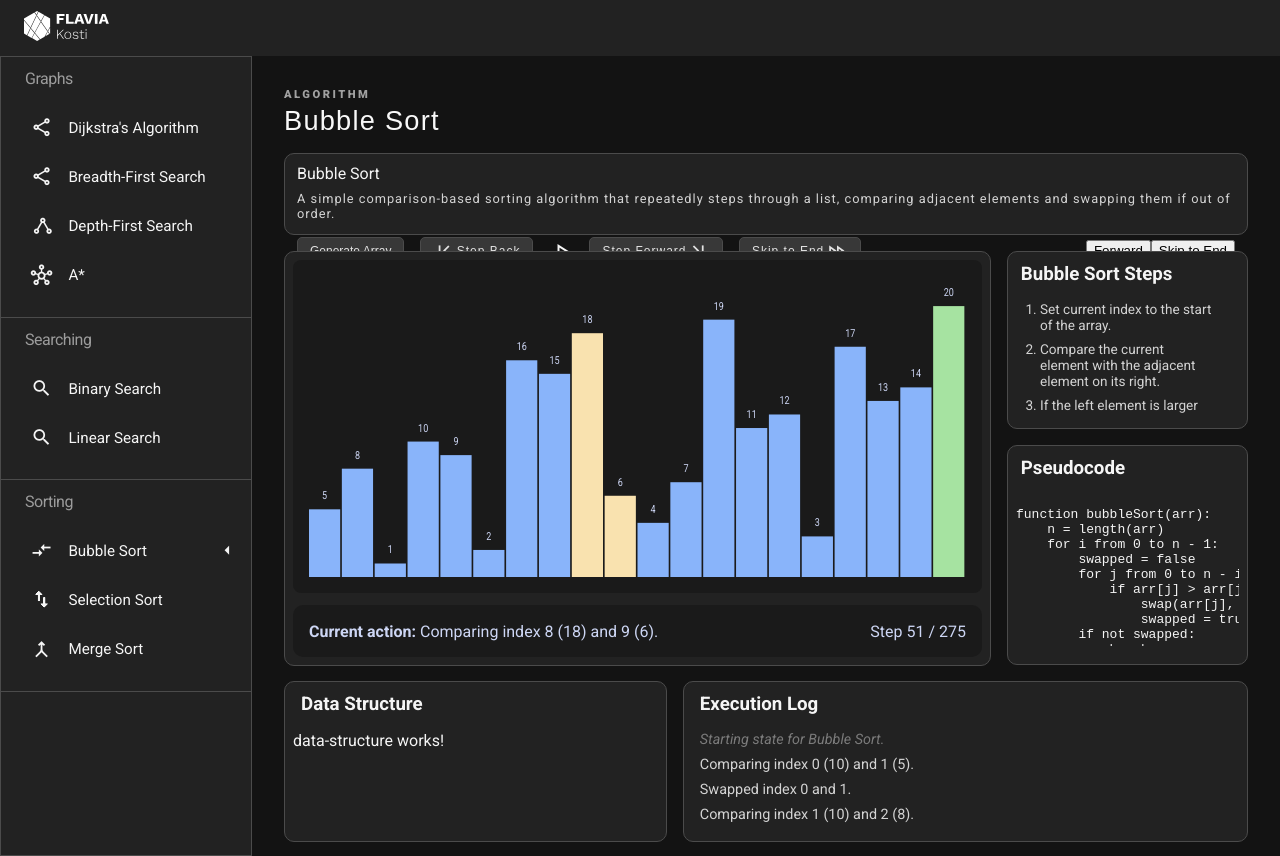
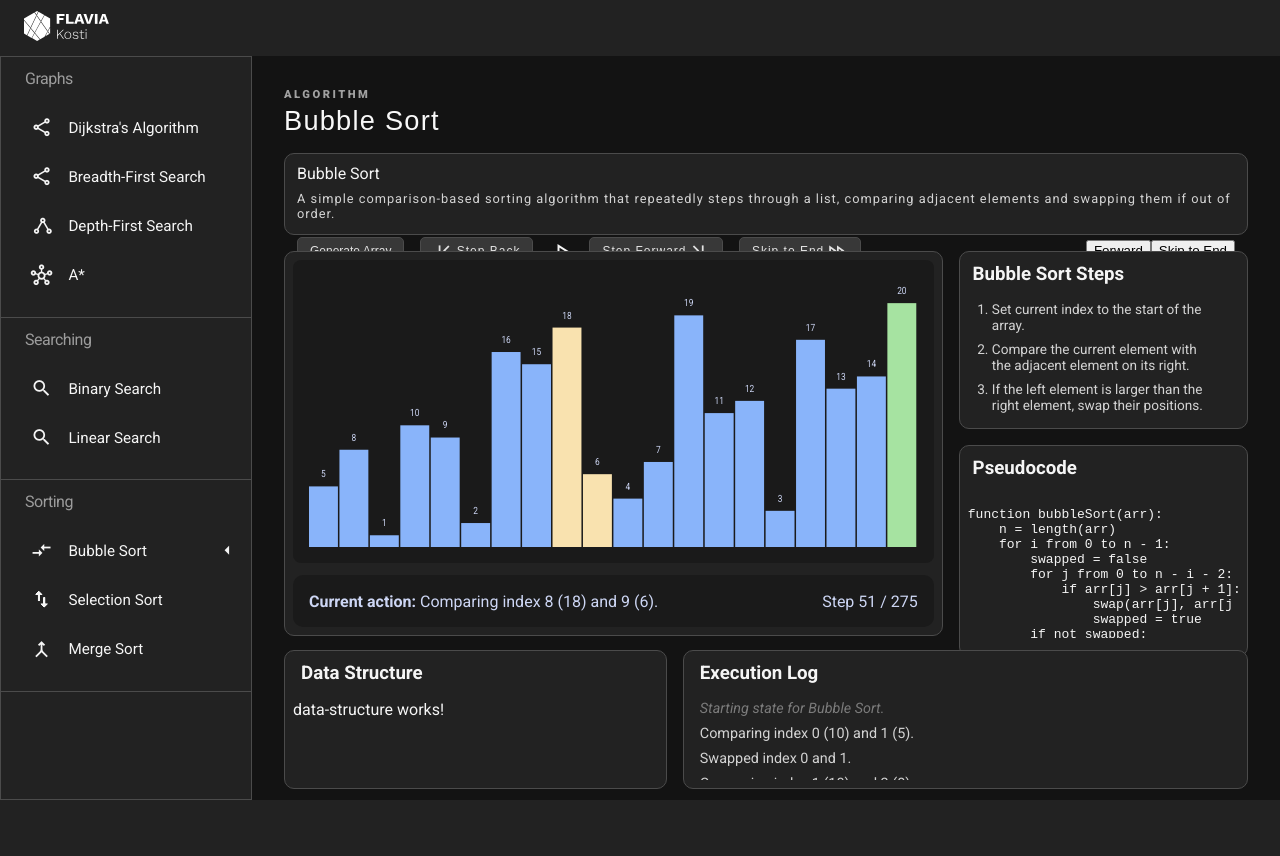
Before and after one commit to flavia3107/algorithm-visualizer, an Angular app: page / in a window 1280 px wide. After the commit the page ends 800 px from the top, so only its background shows below. Built offline with nearby package versions, Linux system fonts and the light colour scheme.

Commit message:
Algorithm-Visualizer: Responsivity - P13

```diff
--- a/src/app/app.scss
+++ b/src/app/app.scss
@@ -5,7 +5,7 @@
 }
 
 .main {
-	height: 100vh; /* Enforces full screen height as the boundary */
+	height: 93vh;
 	overflow: hidden;
 }
 
@@ -23,7 +23,7 @@
 	gap: 1rem;
 	padding: 2rem 2rem 1rem;
 	min-width: 0;
-	min-height: 0; /* Prevents children from expanding this container */
+	min-height: 0;
 	display: flex;
 	flex-direction: column;
 	box-sizing: border-box;
@@ -51,24 +51,22 @@ h3 {
 
 .controls {
 	height: 4rem;
-	flex-shrink: 0; /* Prevents controls from collapsing */
+	flex-shrink: 0;
 }
-
-/* --- LOCKED 55% VISUALIZER ROW --- */
 .visualizer-row {
 	display: flex;
 	gap: 1rem;
 	align-items: stretch;
-	height: 55%; /* LOCKED: Exactly 55% of content height */
-	max-height: 55%; /* Hard cap so content changes cannot expand it */
-	flex-shrink: 0; /* Prevents row from squeezing or expanding */
+	height: 55%;
+	max-height: 55%;
+	flex-shrink: 0;
 	min-height: 0;
 
 	.graph {
-		width: 75%;
+		width: 70%;
 		height: 96%;
 		min-height: 0;
-		overflow: hidden; /* Truncates anything that tries to push boundaries */
+		overflow: hidden;
 
 		app-visualizer {
 			display: block;
@@ -79,7 +77,7 @@ h3 {
 	}
 
 	.algorithm-details {
-		width: 25%;
+		width: 30%;
 		height: 100%;
 		min-height: 0;
 	}
@@ -89,7 +87,7 @@ h3 {
 	display: flex;
 	gap: 1rem;
 	box-sizing: border-box;
-	flex: 1; /* Takes the remaining space below 55% */
+	flex: 1;
 	min-height: 0;
 }
 
--- a/src/app/components/visualizer/visualizer.scss
+++ b/src/app/components/visualizer/visualizer.scss
@@ -17,7 +17,7 @@
 	width: 100%;
 	flex: 1;
 	min-height: 0;
-	position: relative; /* Contain inner elements */
+	position: relative;
 	overflow: hidden;
 }
 
@@ -42,13 +42,11 @@ svg {
 	display: block;
 }
 
-/* Canvas fix: prevents canvas height="300" attribute from dictating row height */
 canvas {
 	border: 1px solid #1a1a1a;
 	border-radius: 4px;
 	width: 100% !important;
 	height: 100% !important;
-	object-fit: contain; /* Keeps aspect ratio clean without stretching layout */
 	display: block;
 }
 
```
